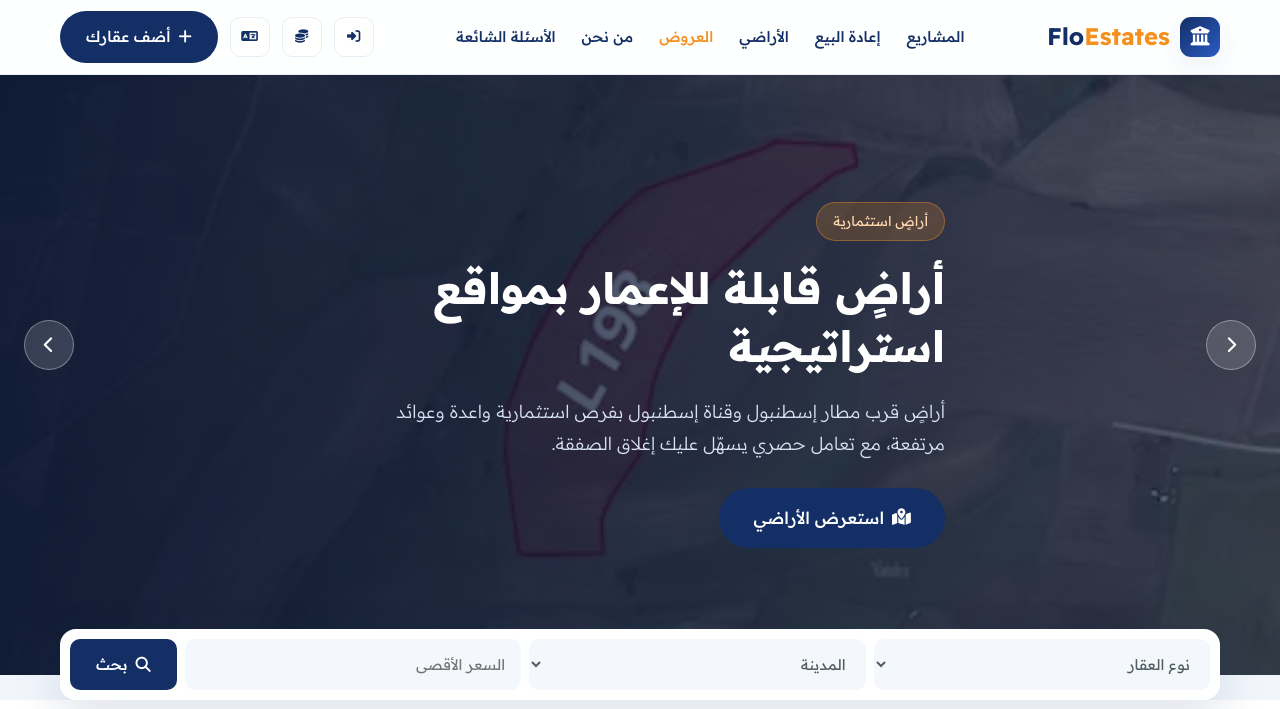
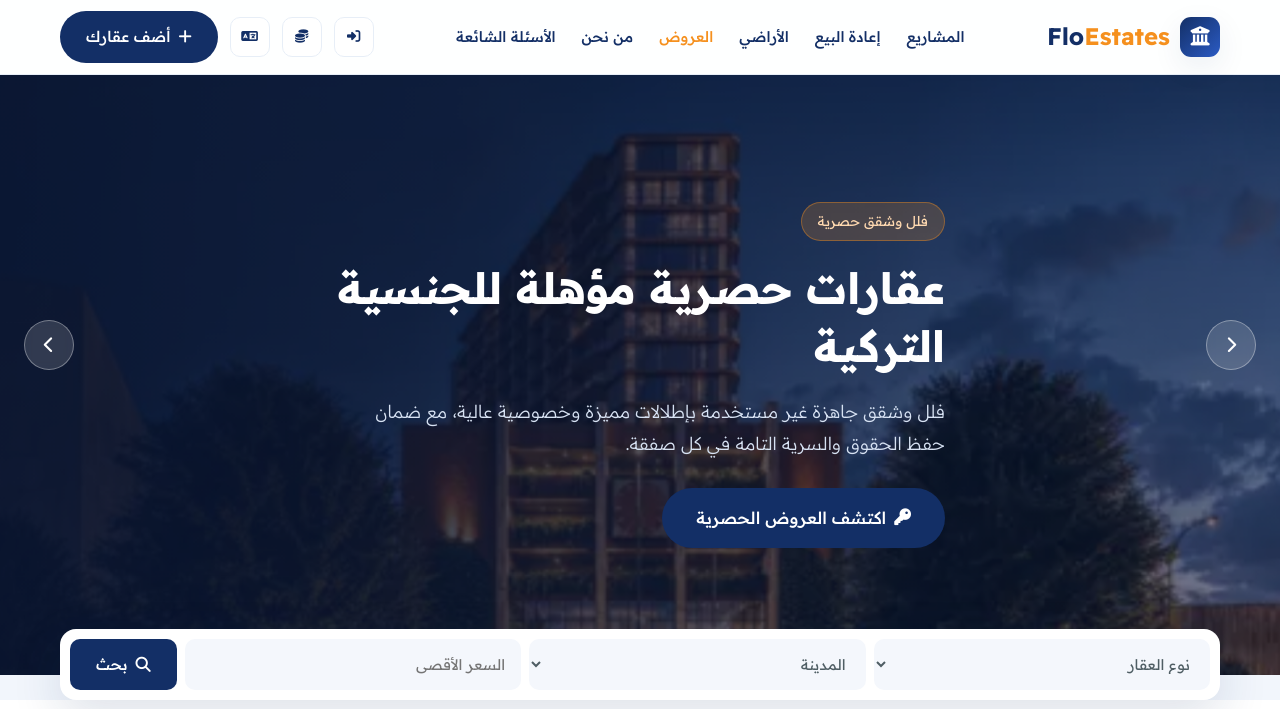
Before and after one commit to islam-dawod/FloEstates, a plain HTML site: page index.html in a window 1280 px wide. Both pictures are taken after a click on the button 1231 px from the left and 345 px from the top of the page. Shown: the top 709 px of the page. Drawn offline with Linux system fonts and the light colour scheme.

Commit message:
Refine hero slider: 3 slides, improved images and copy
- Reduce to 3 strongest slides (dots auto-generated)
- Use nicer villa image for exclusive slide; tighten slide copy

Co-Authored-By: Claude Opus 4.8 <noreply@anthropic.com>

```diff
--- a/index.html
+++ b/index.html
@@ -65,7 +65,7 @@
     <div class="wrap slide-inner">
       <span class="tagline">منصتك العقارية الأولى</span>
       <h1>شريكك الاستراتيجي لنشاط عقاري أكثر نمواً ونجاحاً</h1>
-      <p>تبحث عن المشاريع العقارية المرموقة، أو فرص إعادة البيع المتميزة، أو الاستثمار في الأراضي القابلة للإعمار؟ نوفر لك تغطية شاملة تضمن لك التفوق في السوق.</p>
+      <p>من المشاريع المرموقة إلى فرص إعادة البيع والأراضي القابلة للإعمار — تغطية شاملة تضمن لك صفقات ناجحة وعمولات مضمونة وسرية تامة.</p>
       <a href="projects.html" class="btn lg"><i class="fa-solid fa-magnifying-glass"></i> استكشف العقارات</a>
     </div>
   </div>
@@ -73,24 +73,16 @@
     <div class="wrap slide-inner">
       <span class="tagline">مشاريع مميزة في تركيا ودبي</span>
       <h1>استثمر في أرقى المشاريع العقارية الجديدة</h1>
-      <p>مشاريع سكنية وتجارية معتمدة بأسعار تنافسية وخطط دفع مرنة وخصومات حصرية على الدفع النقدي، في أفضل مواقع إسطنبول ودبي.</p>
+      <p>مشاريع معتمدة بأسعار تنافسية وخطط دفع مرنة وخصومات حصرية على الدفع النقدي، في أفضل مواقع إسطنبول ودبي.</p>
       <a href="projects.html" class="btn lg"><i class="fa-solid fa-city"></i> تصفّح المشاريع</a>
     </div>
   </div>
-  <div class="slide" style="--img:url('assets/img/p20.webp')">
+  <div class="slide" style="--img:url('assets/img/p12.webp')">
     <div class="wrap slide-inner">
       <span class="tagline">فلل وشقق حصرية</span>
       <h1>عقارات حصرية مؤهلة للجنسية التركية</h1>
       <p>فلل وشقق جاهزة غير مستخدمة بإطلالات مميزة وخصوصية عالية، مع ضمان حفظ الحقوق والسرية التامة في كل صفقة.</p>
       <a href="resale.html" class="btn lg"><i class="fa-solid fa-key"></i> اكتشف العروض الحصرية</a>
-    </div>
-  </div>
-  <div class="slide" style="--img:url('assets/img/p7.webp')">
-    <div class="wrap slide-inner">
-      <span class="tagline">أراضٍ استثمارية</span>
-      <h1>أراضٍ قابلة للإعمار بمواقع استراتيجية</h1>
-      <p>أراضٍ قرب مطار إسطنبول وقناة إسطنبول بفرص استثمارية واعدة وعوائد مرتفعة، مع تعامل حصري يسهّل عليك إغلاق الصفقة.</p>
-      <a href="lands.html" class="btn lg"><i class="fa-solid fa-map-location-dot"></i> استعرض الأراضي</a>
     </div>
   </div>
   <button class="slider-arrow prev" onclick="heroMove(-1)" aria-label="السابق"><i class="fa-solid fa-chevron-right"></i></button>
```
